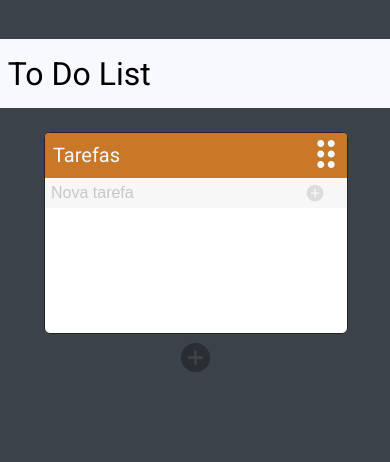
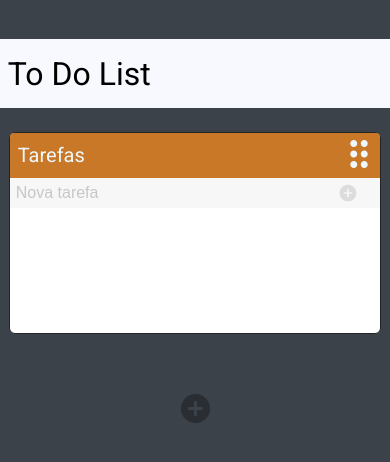
Before and after one commit to Felipe-Belotto/To-Do-List, a React app: page / in a window 390 px wide. Shown: the top 462 px of the page. Built offline with nearby package versions, Linux system fonts and the light colour scheme; the HTML template or start-up script is replaced by a standard one.

Commit message:
melhorando responsividade da coluna

```diff
--- a/src/assets/components/Coluna/Coluna.module.css
+++ b/src/assets/components/Coluna/Coluna.module.css
@@ -39,7 +39,7 @@
 
 @media screen and (max-width: 768px) {
     .coluna {
-        min-width: 100% ;
+        min-width: 95vw ;
         min-height: 200px;
         background-color: white;
         color: black;
--- a/src/assets/components/Layout/Layout.jsx
+++ b/src/assets/components/Layout/Layout.jsx
@@ -105,7 +105,7 @@ function Layout() {
 
  <section  style={{display: maxColunas > colunas.length ? "flex": "none", justifyContent:"center", alignItems:"center"}}>
 
-    <Button color='inherit' sx={{width:"300px", height:"100%", display: novaColunaDisplay ? "none" : "flex"}} onClick={() => setNovaColunaDisplay(!novaColunaDisplay)}>
+    <Button color='inherit' sx={{width:"100%", height:"100%", minHeight:"150px", display: novaColunaDisplay ? "none" : "flex"}} onClick={() => setNovaColunaDisplay(!novaColunaDisplay)}>
     <AddCircleSharpIcon fontSize='large'sx={{color:"#1a1a1a83"}} />
     </Button>
 
```
